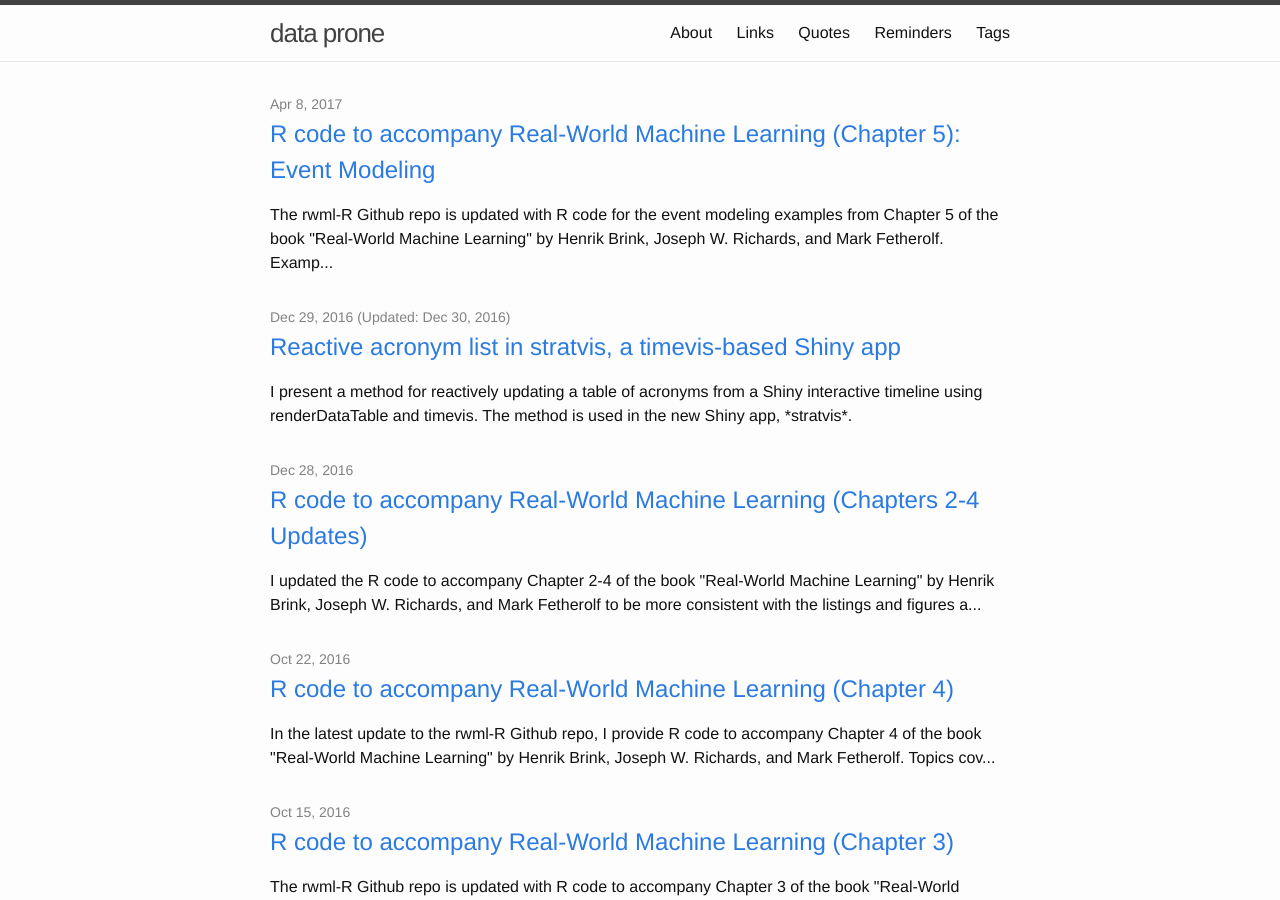
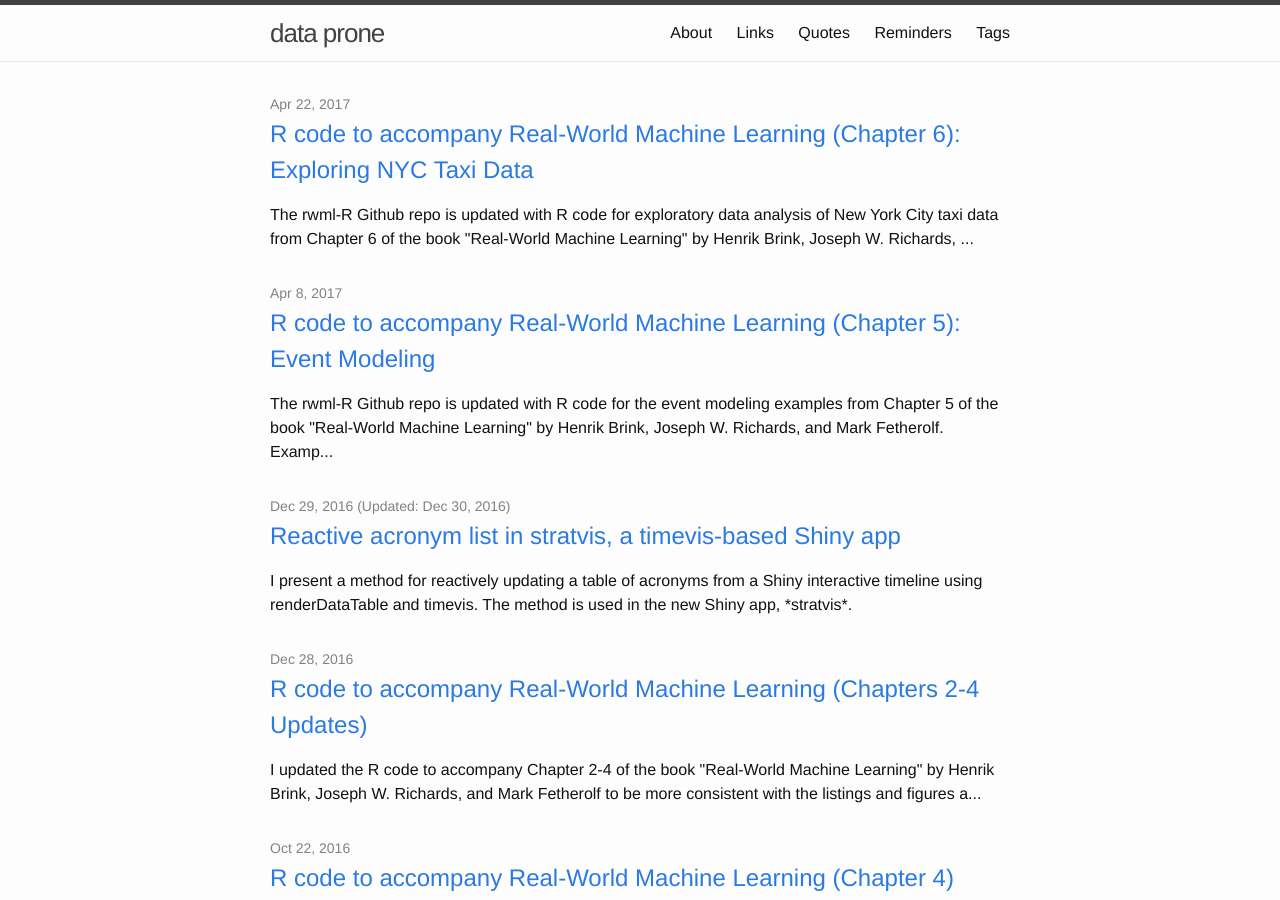
Before and after one commit to padamson/padamson.github.io, a Jekyll site: the page built from index.html, in a window 1280 px wide and 900 px high. Built offline with Jekyll 4.4.1, drawn with Linux system fonts in a browser that asks for light colours.

Commit message:
post chapter 6 eda

```diff
--- a/_drafts/2017-04-22-rwml-R-chapter-6-nyc-taxi-eda.markdown
+++ b/_posts/2017-04-22-rwml-R-chapter-6-nyc-taxi-eda.markdown
@@ -28,7 +28,7 @@ abstract: The rwml-R Github repo is updated with R code for exploratory data
 
 {{ page.abstract }}
 
-### Data for NYC taxi example
+## Data for NYC taxi example
 
 The data files for the examples in Chapter 6 of the book are available at
 [http://www.andresmh.com/nyctaxitrips/](http://www.andresmh.com/nyctaxitrips/).
@@ -67,13 +67,13 @@ dataJoined <- inner_join(tripData, fareData)
 remove(fareData, tripData)
 {% endhighlight %}
 
-### Exploring the data
+## Exploring the data
 
-In [the complete code-through](chap6), plots of categorical and numerical
+In [the complete code-through][chap6], plots of categorical and numerical
 features of the data are made using
 `ggplot2`, including a visualization of the pickup locations in latitude and
-longitude space. With slightly less than 50,000 data points, we can clearly
-see the street layout of downtown Manhatten.
+longitude space which is shown below. With slightly less than 50,000 data
+points, we can clearly see the street layout of downtown Manhatten.
 Many of the trips originate in the other boroughs of New York, too.
 
 ![The latitude/longitude of pickup locations. Note that the x-axis is flipped, compared to a regular map.
```
